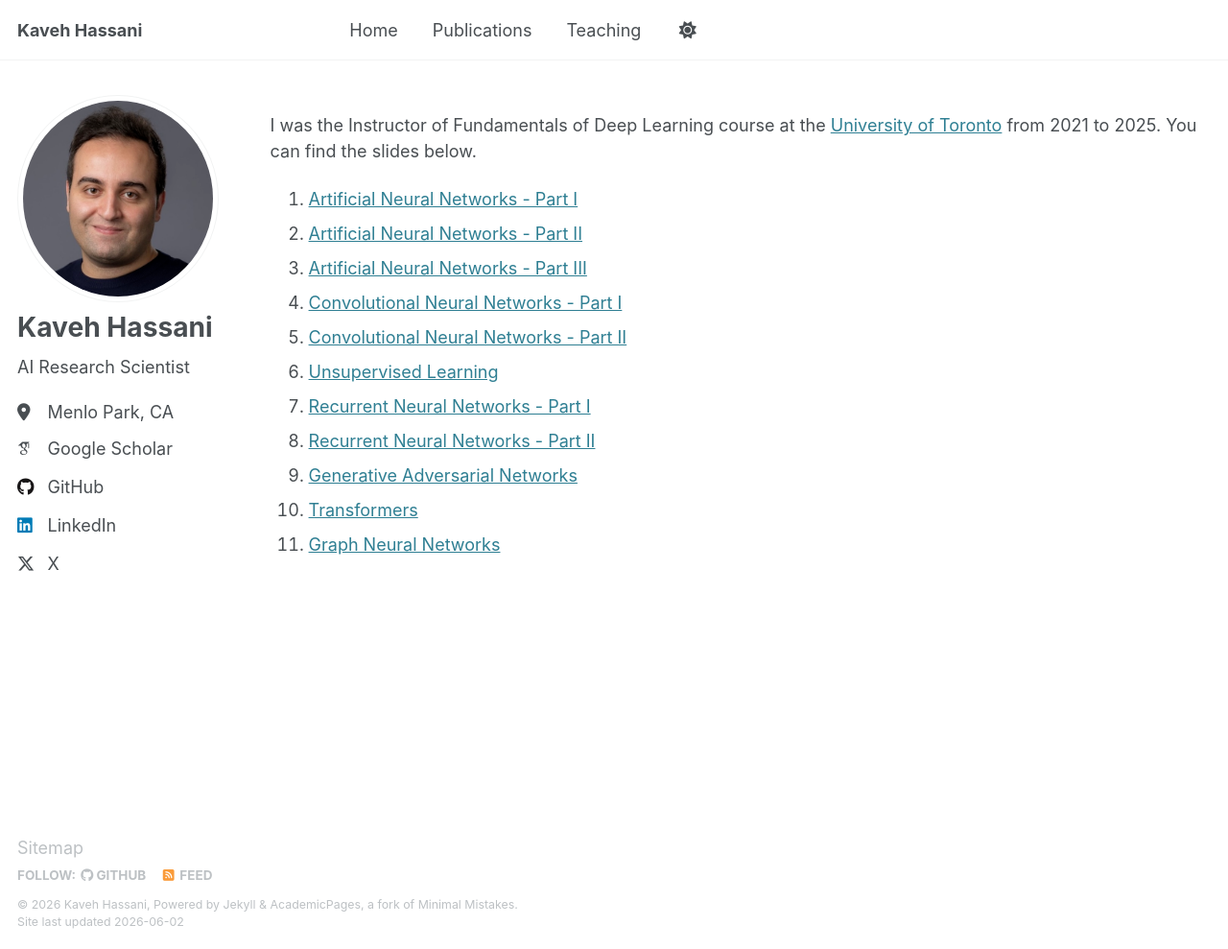
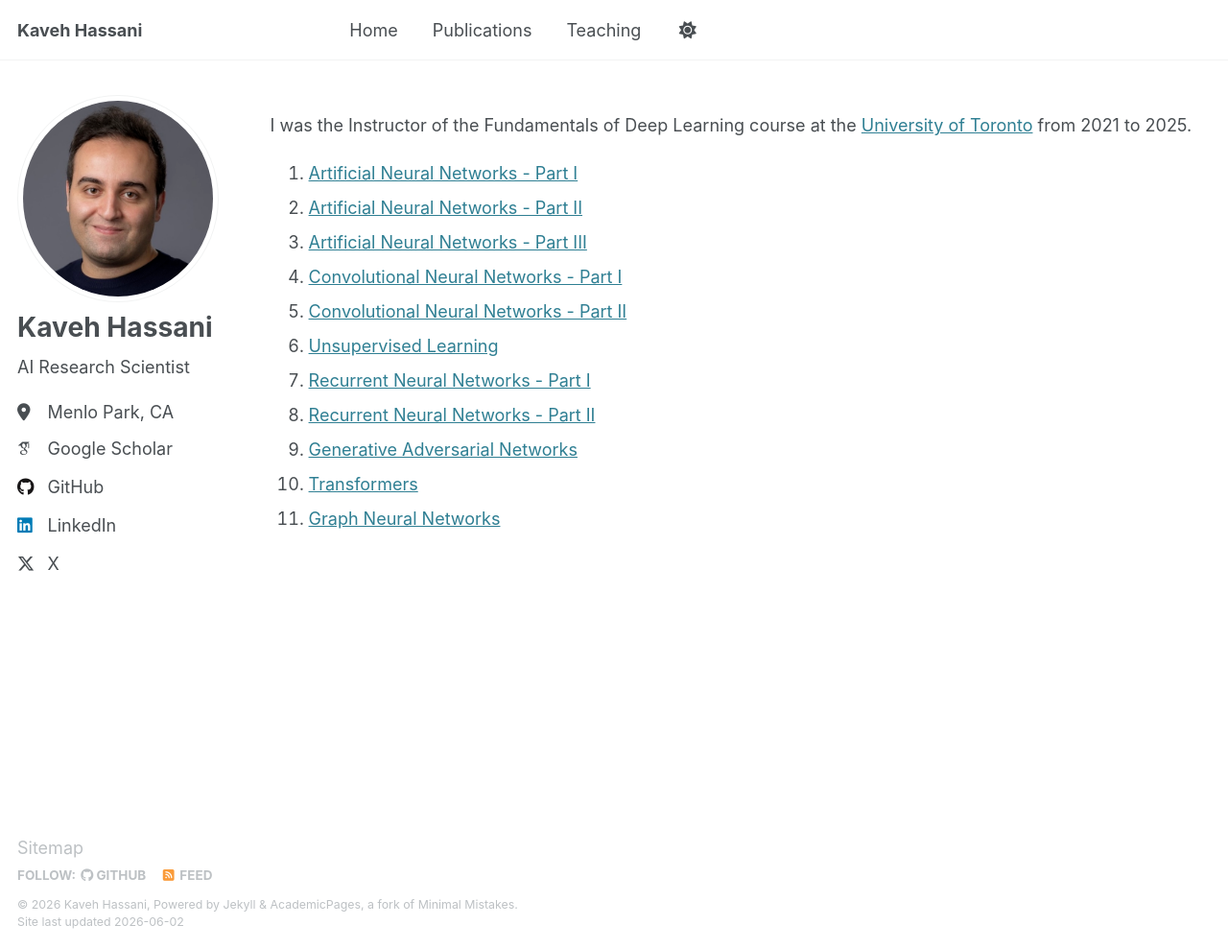
Before and after one commit to kavehhassani/kavehhassani.github.io, a Jekyll site: the page built from _pages/teaching.html, in a window 1280 px wide and 989 px high. Shown: the whole window at 96% size. Built offline with Jekyll 4.4.1, drawn with Linux system fonts in a browser that asks for light colours; some web fonts are replaced.

Commit message:
Polish teaching page description

```diff
--- a/_pages/teaching.html
+++ b/_pages/teaching.html
@@ -6,7 +6,7 @@ author_profile: true
 ---
 
 <p>
-  I was the Instructor of Fundamentals of Deep Learning course at the <a href="https://www.utoronto.ca/">University of Toronto</a> from 2021 to 2025. You can find the slides below.
+  I was the Instructor of the Fundamentals of Deep Learning course at the <a href="https://www.utoronto.ca/">University of Toronto</a> from 2021 to 2025.
 </p>
 <ol>
   <li><a href="/files/teaching/Lecture 1. Artificial Neural Networks - Part I.pdf" target="_blank">Artificial Neural Networks - Part I</a></li>
```
